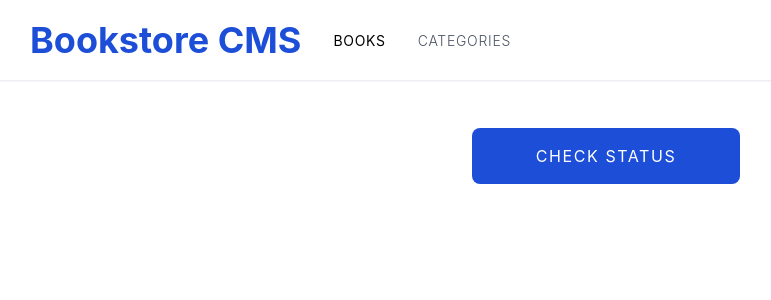
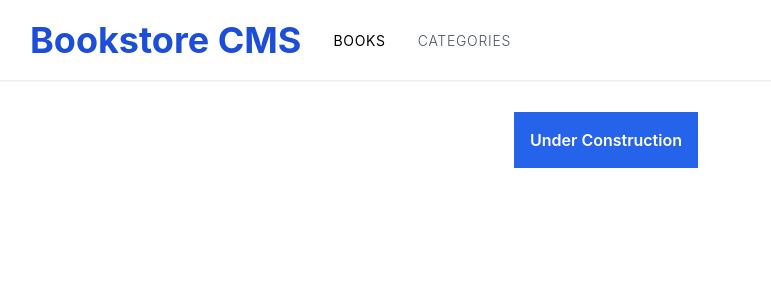
Before and after one commit to Recillah-Khamala/BookStore, a React (Create React App) app: page /categories in a window 1280 px wide. Both pictures are taken after a click on the button "CHECK STATUS". Shown: the top 300 px of the page, without its empty margins (34-805 px from the left). Built offline with nearby package versions, Linux system fonts and the light colour scheme.

Commit message:
add a functionality for "Check status" button click

```diff
--- a/src/components/Categories.js
+++ b/src/components/Categories.js
@@ -1,14 +1,33 @@
 import React from 'react';
+import { useDispatch, useSelector } from 'react-redux';
+import { everyCategory, status } from '../redux/categories/categories';
 
-const Categories = () => (
+const Categories = () => {
+  const selector = useSelector(everyCategory);
+  const dispatch = useDispatch();
+
+  const clickHandler = () => {
+    const text = 'Under Construction';
+    dispatch(status(text));
+  };
+
+  return (
     <div className="justify-center flex items-center">
+      {selector ? (
+        <p className="text-center bg-blue-600 text-white font-semibold capitalize p-4 my-8 round">
+          {selector.display}
+        </p>
+      ) : (
         <button
           type="button"
           className="bg-blue-700 text-white tracking-widest font-normal px-16 py-4 my-12 rounded-lg uppercase"
+          onClick={() => clickHandler()}
         >
           Check status
         </button>
+      )}
     </div>
   );
+};
 
 export default Categories;
--- a/src/redux/categories/categories.js
+++ b/src/redux/categories/categories.js
@@ -1,18 +1,17 @@
-export const { checkStatus } = 'redux / categories / checkStatus';
+import { createSlice } from '@reduxjs/toolkit';
 
-const initialState = [];
+const category = createSlice({
+  name: 'category',
+  initialState: null,
+  reducers: {
+    status: (state, action) => ({
+      ...state,
+      display: action.payload,
+    }),
+  },
+});
+export const { status } = category.actions;
 
-export const CheckStatus = () => ({
-  type: checkStatus,
-});
+export const everyCategory = (state) => state.category;
 
-export const checkReducers = (state = initialState, action) => {
-  switch (action.type) {
-    case checkStatus:
-      return 'under construction';
-    default:
-      return state;
-  }
-};
-
-export default { checkStatus, checkReducers };
+export default category.reducer;
--- a/src/redux/configureStore.js
+++ b/src/redux/configureStore.js
@@ -1,6 +1,6 @@
 import { configureStore } from '@reduxjs/toolkit';
 import bookReducers from './books/books';
-import { checkReducers } from './categories/categories';
+import checkReducers from './categories/categories';
 
 const Store = configureStore({
   reducer: {
```
Lines whose indentation alone changed are shown as unchanged.
